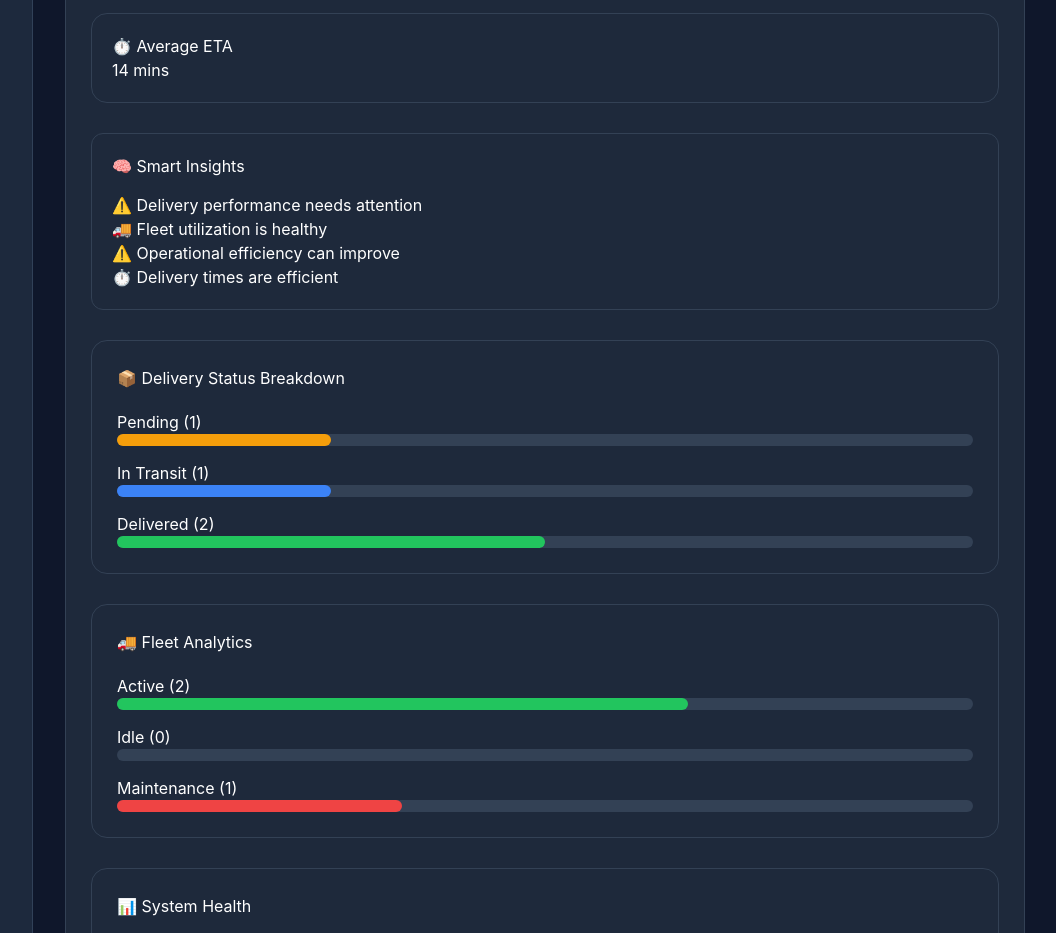
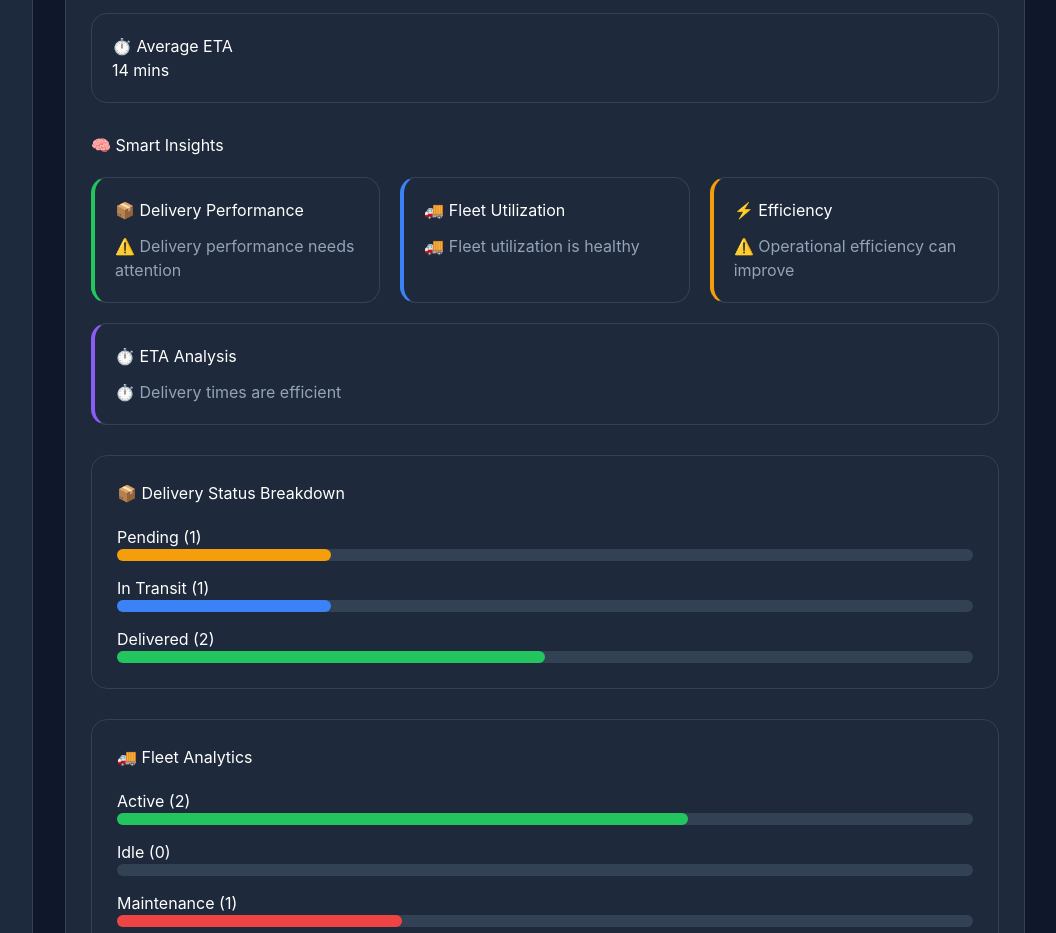
Before and after one commit to harshskarki/SmartRoute-Logistics-Management-System, a React (Vite) app: page / in a window 1280 px wide. Shown: the part 980-1913 px from the top of the page, without its empty margins (223-1279 px from the left). Built offline with nearby package versions, Linux system fonts and the light colour scheme.

Commit message:
Phase 5.7.4 Better Insights Panel

```diff
--- a/src/pages/Dashboard.jsx
+++ b/src/pages/Dashboard.jsx
@@ -815,31 +815,107 @@ const fleetInsight =
       <div
         style={{
           marginTop: "30px",
-    padding: "20px",
-    borderRadius: "12px",
-    background: colors.card,
-    border: `1px solid ${colors.border}`,
         }}
       >
+        <h2
+          style={{
+            marginBottom: "20px",
+          }}
+        >
+          🧠 Smart Insights
+        </h2>
 
-  <h2>🧠 Smart Insights</h2>
+        <div
+          style={{
+            display: "flex",
+            flexWrap: "wrap",
+            gap: "20px",
+          }}
+        >
+          <div
+            style={{
+              ...cardStyle,
+              borderLeft:
+                "4px solid #22c55e",
+            }}
+          >
+            <h4>
+              📦 Delivery Performance
+            </h4>
 
-  <p style={{ marginTop: "15px" }}>
+            <p
+              style={{
+                marginTop: "12px",
+                color: colors.textMuted,
+              }}
+            >
               {deliveryInsight}
             </p>
+          </div>
 
-  <p>
+          <div
+            style={{
+              ...cardStyle,
+              borderLeft:
+                "4px solid #3b82f6",
+            }}
+          >
+            <h4>
+              🚚 Fleet Utilization
+            </h4>
+
+            <p
+              style={{
+                marginTop: "12px",
+                color: colors.textMuted,
+              }}
+            >
               {fleetInsight}
             </p>
+          </div>
 
-  <p>
+          <div
+            style={{
+              ...cardStyle,
+              borderLeft:
+                "4px solid #f59e0b",
+            }}
+          >
+            <h4>
+              ⚡ Efficiency
+            </h4>
+
+            <p
+              style={{
+                marginTop: "12px",
+                color: colors.textMuted,
+              }}
+            >
               {efficiencyInsight}
             </p>
+          </div>
 
-<p>
+          <div
+            style={{
+              ...cardStyle,
+              borderLeft:
+                "4px solid #8b5cf6",
+            }}
+          >
+            <h4>
+              ⏱ ETA Analysis
+            </h4>
+
+            <p
+              style={{
+                marginTop: "12px",
+                color: colors.textMuted,
+              }}
+            >
               {etaInsight}
             </p>
-
+          </div>
+        </div>
       </div>
 
           <div
```
Lines whose indentation alone changed are shown as unchanged.
